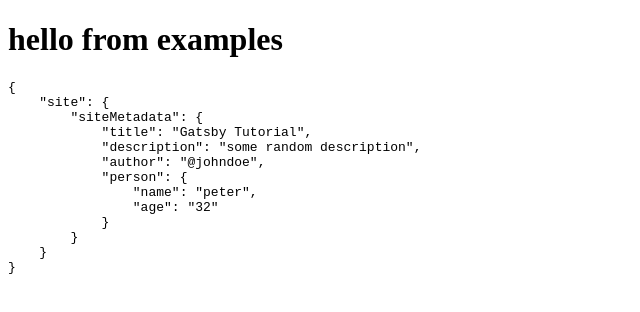
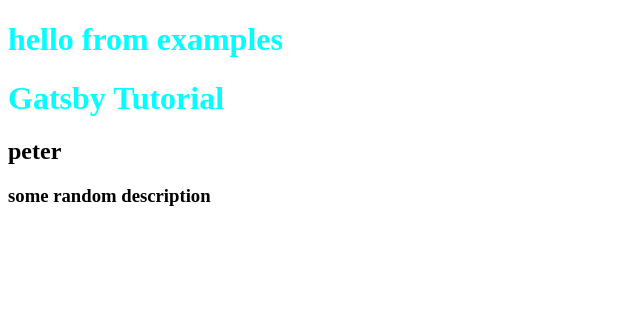
Before and after one commit to pixelstorm/gatsby-tutorial, a Gatsby site: page /examples in a window 1280 px wide. Shown: the whole page, without its empty margins (0-640 px from the left). Built offline with nearby package versions, Linux system fonts and the light colour scheme; Gatsby itself is replaced by a stand-in of ours.

Commit message:
output example data values rather then json object

```diff
--- a/src/examples/Header.js
+++ b/src/examples/Header.js
@@ -17,7 +17,13 @@
       }
     }
   `)
-  return <pre>{JSON.stringify(data, null, 4)}</pre>
+  return (
+    <div>
+      <h1>{data.site.siteMetadata.title}</h1>
+      <h2>{data.site.siteMetadata.person.name}</h2>
+      <h3>{data.site.siteMetadata.description}</h3>
+    </div>
+  )
 }
 
 export default ComponentName
--- a/src/pages/examples.js
+++ b/src/pages/examples.js
@@ -1,12 +1,13 @@
 import React from "react"
 import Header from "../examples/Header"
+import layout from "../components/layout"
 
 const examples = () => {
   return (
-    <div>
+    <layout>
       <h1>hello from examples</h1>
       <Header />
-    </div>
+    </layout>
   )
 }
 
```
